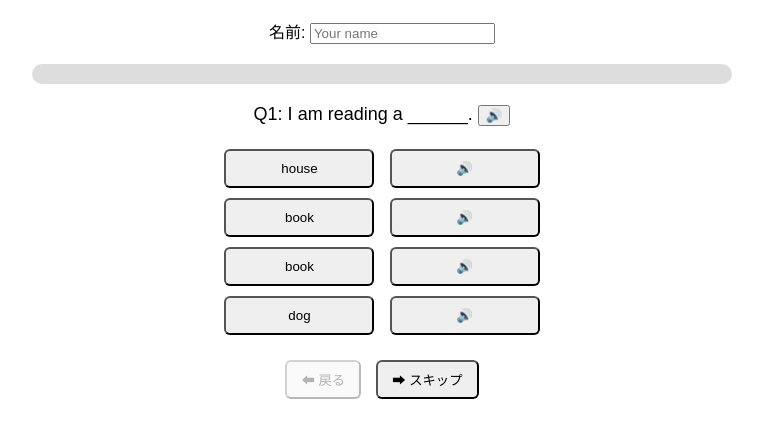
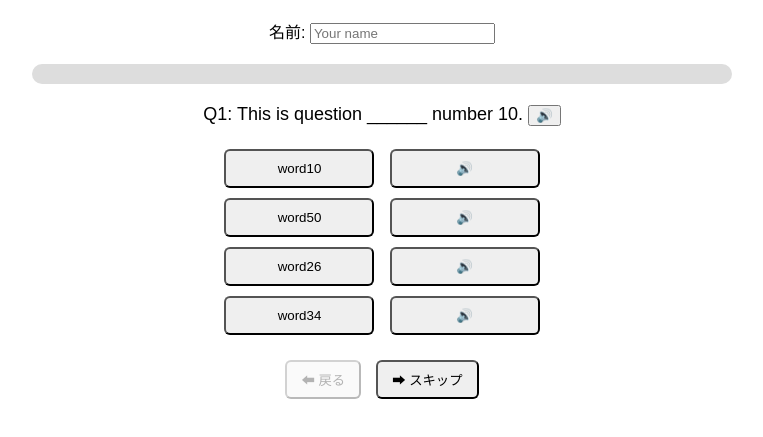
Before and after one commit to tanakakyo-droid/quiz1, a plain HTML site: page index.html in a window 1280 px wide. Shown: the part 61-498 px from the top of the page, without its empty margins (258-1021 px from the left). Drawn offline with nearby package versions, Linux system fonts and the light colour scheme.

Commit message:
Update index.html

```diff
--- a/index.html
+++ b/index.html
@@ -35,17 +35,13 @@
       { w:"dog", jp:"犬", s:"The ______ is barking.", t:"犬が吠えています。" },
       { w:"car", jp:"車", s:"That ______ is very fast.", t:"あの車はとても速いです。" },
       { w:"book", jp:"本", s:"I am reading a ______.", t:"私は本を読んでいます。" },
-       { w:"book", jp:"本", s:"I am reading a ______.", t:"私は本を読んでいます。" },
-       { w:"book", jp:"本", s:"I am reading a ______.", t:"私は本を読んでいます。" },
-       { w:"book", jp:"本", s:"I am reading a ______.", t:"私は本を読んでいます。" },
-       { w:"book", jp:"本", s:"I am reading a ______.", t:"私は本を読んでいます。" },
-       { w:"book", jp:"本", s:"I am reading a ______.", t:"私は本を読んでいます。" },
-       { w:"book", jp:"本", s:"I am reading a ______.", t:"私は本を読んでいます。" },
-       { w:"book", jp:"本", s:"I am reading a ______.", t:"私は本を読んでいます。" },
-       { w:"book", jp:"本", s:"I am reading a ______.", t:"私は本を読んでいます。" },
-       { w:"book", jp:"本", s:"I am reading a ______.", t:"私は本を読んでいます。" },
       { w:"house", jp:"家", s:"This ______ is big.", t:"この家は大きいです。" }
     ];
+
+    // 50問に拡張（足りない分はダミーで補充）
+    while (WORDS.length < 50) {
+      WORDS.push({ w:`word${WORDS.length+1}`, jp:"訳", s:`This is question ______ number ${WORDS.length+1}.`, t:"これはダミー問題です。" });
+    }
 
     function shuffle(array) {
       for (let i = array.length - 1; i > 0; i--) {
```
